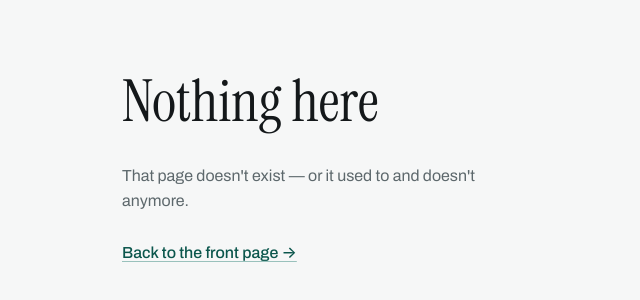
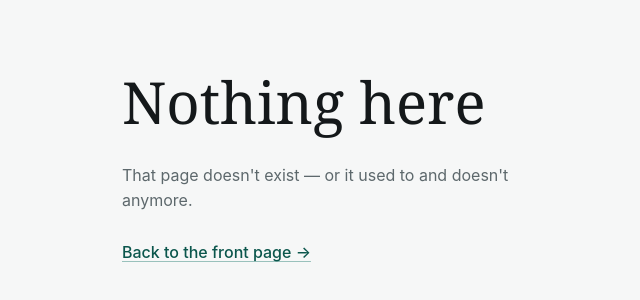
Before and after one commit to jpisani2/jp4mayor, a plain HTML site: page 404.html in a window 1280 px wide. Shown: the part 104-404 px from the top of the page, without its empty margins (0-640 px from the left). Drawn offline with Linux system fonts and the light colour scheme.

Commit message:
updating fonts, colors

```diff
--- a/404.html
+++ b/404.html
@@ -6,14 +6,14 @@
 <title>Nothing here</title>
 <link rel="preconnect" href="https://fonts.googleapis.com">
 <link rel="preconnect" href="https://fonts.gstatic.com" crossorigin>
-<link rel="stylesheet" href="https://fonts.googleapis.com/css2?family=Archivo:wght@400;500&family=Instrument+Serif&display=swap">
+<link rel="stylesheet" href="https://fonts.googleapis.com/css2?family=Bricolage+Grotesque:opsz,wght@12..96,400..800&family=JetBrains+Mono:wght@400;500&family=Public+Sans:wght@400;500;600&display=swap">
 <link rel="stylesheet" href="styles.css">
 </head>
 <body>
   <main class="wrap" style="padding-block:20vh 10vh">
     <h1 style="font-family:var(--display);font-weight:400;font-size:clamp(36px,7vw,58px);margin:0">Nothing here</h1>
     <p style="color:var(--muted);margin:14px 0 26px;max-width:44ch">That page doesn't exist — or it used to and doesn't anymore.</p>
-    <p><a href="/" style="font-weight:500">Back to the front page &#8594;</a></p>
+    <p><a href="index.html" style="font-weight:500">Back to the front page &#8594;</a></p>
   </main>
 </body>
 </html>
```
Also changed, not shown: project.html (+1 -1 lines).
